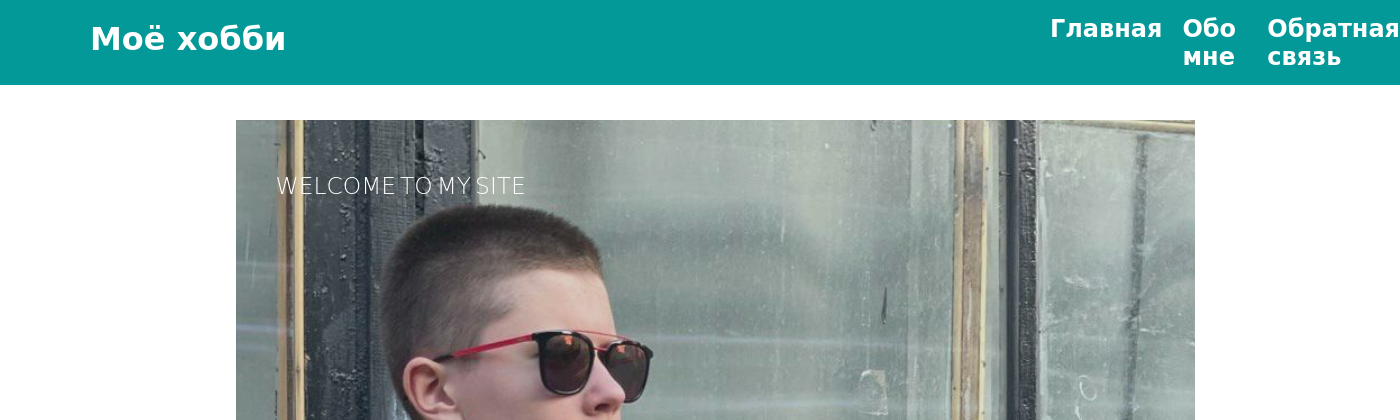
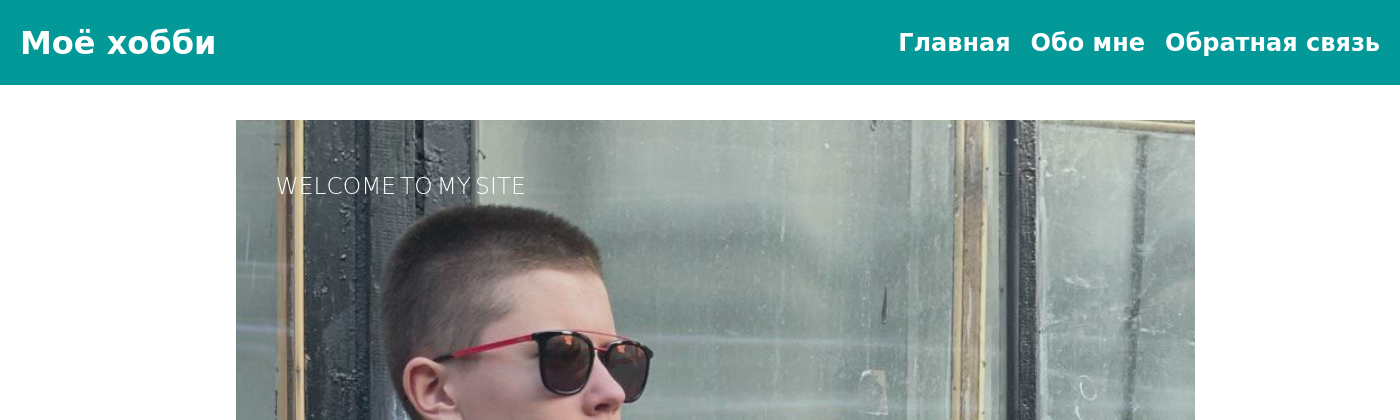
Before and after one commit to IlyacloudDev/my-profile, a Django app: page / in a window 1400 px wide. Shown: the top 420 px of the page. Run offline with Django 5.2, Linux system fonts and the light colour scheme.

Commit message:
fix: was fixed the header display when the screen is zoomed out

```diff
--- a/Hobby/static/css/style.css
+++ b/Hobby/static/css/style.css
@@ -5,20 +5,80 @@
 
 
 /* СТИЛИ ДЛЯ ХЕДЕРА */
+/* Базовые стили (для больших экранов) */
 header {
     width: 100%;
     background: #039999;
     height: 85px;
     transition: 1s linear;
     position: relative;
+    display: flex;
+    align-items: center;
+    justify-content: space-between;
+    padding: 0 20px; /* добавим отступы */
 }
 
-
 #h1_my_hobby {
-    padding-left: 90px;
-    padding-top: 20px;
+    padding: 0;
     color: #fff;
     font-family: Comic Sans MS, Comic Sans, cursive;
+    flex-shrink: 0; /* Предотвращаем сжатие заголовка */
+}
+
+.ul1 {
+    margin: 0;
+    display: flex;
+    gap: 20px;
+    list-style-type: none;
+}
+
+.ul1 li {
+    display: inline;
+    font-family: Comic Sans MS, Comic Sans, cursive;
+}
+
+/* Медиа-запросы для меньших экранов */
+@media (max-width: 768px) {
+    header {
+        flex-direction: column;
+        height: auto;
+        align-items: flex-start;
+    }
+
+    .ul1 {
+        flex-direction: column;
+        align-items: flex-start;
+        gap: 10px;
+    }
+
+    .ul1 li {
+        margin: 0;
+    }
+
+    #h1_my_hobby {
+        margin-bottom: 10px;
+    }
+}
+
+@media (max-width: 480px) {
+    header {
+        padding: 10px;
+    }
+
+    .ul1 {
+        align-items: center;
+        width: 100%;
+    }
+
+    .ul1 li {
+        width: 100%;
+        text-align: center;
+    }
+
+    #h1_my_hobby {
+        text-align: center;
+        width: 100%;
+    }
 }
 
 
@@ -45,26 +105,6 @@ header {
 
 .change-color-link-hobby:hover {
     color: #bffff0;
-}
-
-
-.ul1 {
-    margin-left: 650px;
-    float: right;
-    font-family: Comic Sans MS, Comic Sans, cursive;
-    display: flex;
-    gap: 20px;
-    position: absolute;
-    left: 400px;
-    top: 50%;
-    transform: translateY(-50%);
-}
-
-
-.ul1 li {
-    height: 100%;
-    margin: 0px;
-    display: inline;
 }
 
 
```
